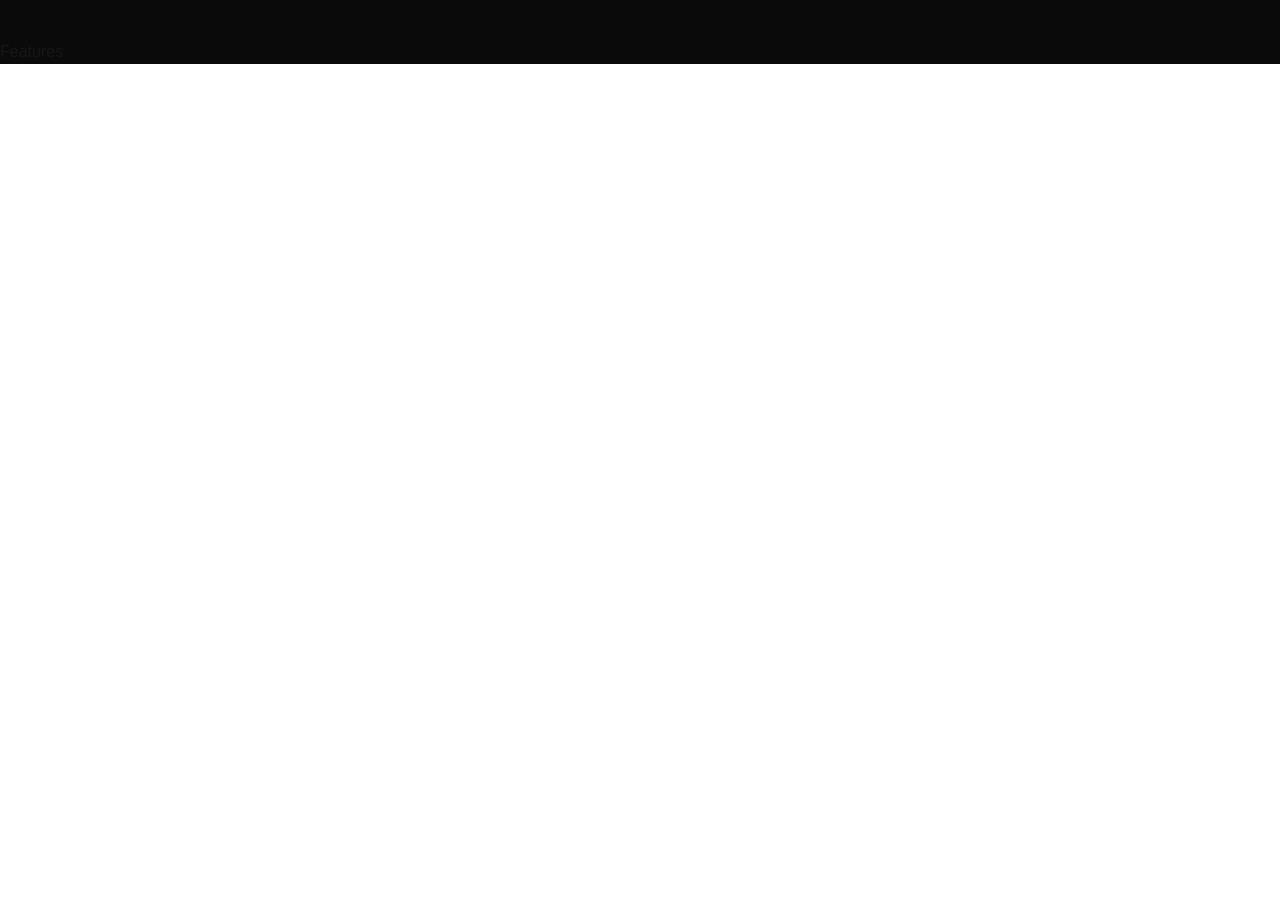
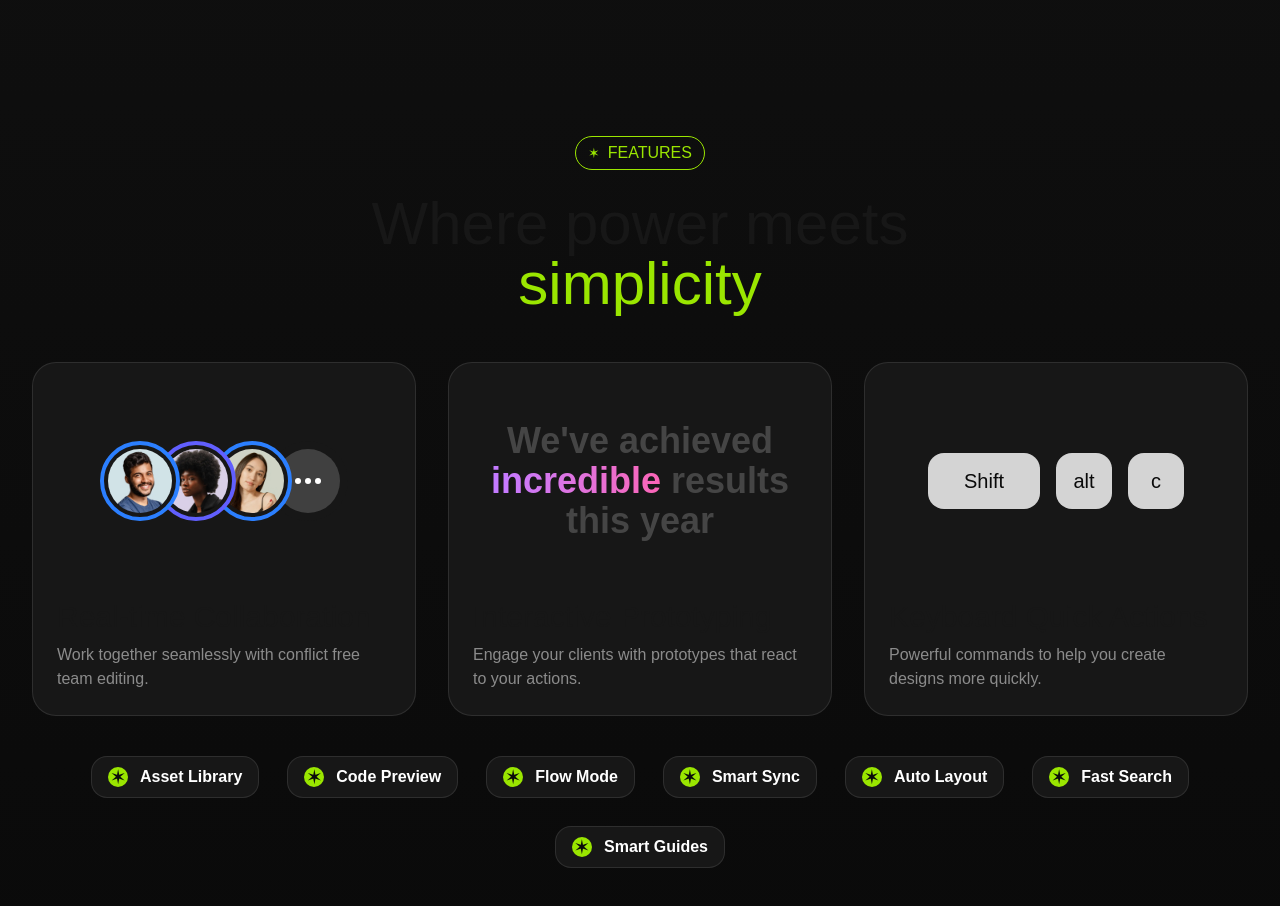
Before and after one commit to MakCoder-2004/Next.JS-Landing-Page, a Next.js app: page / in a window 1280 px wide. Shown: the part 1820-2726 px from the top of the page. Before the commit the page ends 1884 px from the top, so only its background shows below. Built offline with nearby package versions, Linux system fonts and the light colour scheme.

Commit message:
finished features section

```diff
--- /dev/null
+++ b/src/components/Avatar.tsx
@@ -0,0 +1,12 @@
+import React, { HTMLAttributes } from 'react'
+
+const Avatar = (props: HTMLAttributes<HTMLDivElement>) => {
+    const { className, children, ...rest } = props;
+    return (
+    <div className={`size-20 rounded-full overflow-hidden border-4 border-blue-500 p-1 bg-neutral-900 ${className}`} {...rest}>
+        {children}
+    </div>
+  )
+}
+
+export default Avatar
--- /dev/null
+++ b/src/components/FeatureCard.tsx
@@ -0,0 +1,19 @@
+const FeatureCard = (props: {
+  title: string;
+  description: string;
+  children?: React.ReactNode;
+  className?: string;
+}) => {
+  const { title, description, children, className } = props;
+  return (
+    <div className="bg-neutral-900 border border-white/10 rounded-3xl p-6 ">
+      <div className={`aspect-video ${className}`}>{children}</div>
+      <div>
+        <h3 className="text-3xl font-medium mt-6">{title}</h3>
+        <p className="text-white/50 mt-2">{description}</p>
+      </div>
+    </div>
+  );
+};
+
+export default FeatureCard;
--- /dev/null
+++ b/src/components/KeyboardKey.tsx
@@ -0,0 +1,12 @@
+import React, { HTMLAttributes } from "react";
+
+const KeyboardKey = (props: HTMLAttributes<HTMLDivElement>) => {
+  const { className, children, ...rest } = props;
+  return (
+    <div className={`size-14 bg-neutral-300 inline-flex items-center justify-center rounded-2xl text-xl text-neutral-950 font-medium ${className}`} {...rest}>
+        {children}
+    </div>
+  );
+};
+
+export default KeyboardKey;
--- a/src/sections/Features.tsx
+++ b/src/sections/Features.tsx
@@ -1,3 +1,12 @@
+import FeatureCard from "@/components/FeatureCard";
+import Tag from "@/components/Tag";
+import avatar1 from "@/assets/images/avatar-ashwin-santiago.jpg";
+import avatar2 from "@/assets/images/avatar-lula-meyers.jpg";
+import avatar3 from "@/assets/images/avatar-florence-shaw.jpg";
+import Image from "next/image";
+import Avatar from "@/components/Avatar";
+import KeyboardKey from "@/components/KeyboardKey";
+
 const features = [
   "Asset Library",
   "Code Preview",
@@ -9,5 +18,95 @@ const features = [
 ];
 
 export default function Features() {
-    return <div>Features</div>;
+  return (
+    <section className="py-24">
+
+      <div className="flex justify-center">
+        <Tag title="Features" />
+      </div>
+
+      <div>
+        <h2 className="text-6xl font-medium text-center mt-6 max-w-2xl mx-auto">
+          Where power meets <span className="text-lime-400">simplicity</span>
+        </h2>
+      </div>
+
+      <div className="mt-12 grid grid-cols-1 md:grid-cols-4 lg:grid-cols-3 gap-8 max-w-7xl mx-auto px-8">
+
+        {/* Feature 1 */}
+        <div className="md:col-span-2 lg:col-span-1">
+          <FeatureCard
+            title="Real-time Collaboration"
+            description="Work together seamlessly with conflict free team editing."
+          >
+            <div className="aspect-video flex items-center justify-center">
+              <Avatar className="z-40">
+                <Image src={avatar1} alt="Avatar 1" className="rounded-full" />
+              </Avatar>
+              <Avatar className="-ml-6 border-indigo-500 z-30">
+                <Image src={avatar2} alt="Avatar 2" className="rounded-full" />
+              </Avatar>
+              <Avatar className="-ml-6 border-amber-500 z-20">
+                <Image src={avatar3} alt="Avatar 3" className="rounded-full" />
+              </Avatar>
+              <Avatar className="-ml-6 border-transparent">
+                <div className="size-full bg-neutral-700 rounded-full flex items-center justify-center gap-1">
+                  {Array.from({ length: 3 }).map((_, i) => (
+                    <span className="size-1.5 rounded-full bg-white" key={i} />
+                  ))}
+                </div>
+              </Avatar>
+            </div>
+          </FeatureCard>
+        </div>
+
+        {/* Feature 2 */}
+        <div className="md:col-span-2 lg:col-span-1">
+          <FeatureCard
+            title="Interactive Prototyping"
+            description="Engage your clients with prototypes that react to your actions."
+          >
+            <div className="aspect-video flex items-center justify-center">
+              <p className="text-4xl font-extrabold text-white/20 text-center">
+                We&apos;ve achieved{" "}
+                <span className="text-transparent bg-clip-text bg-gradient-to-r from-purple-400 to-pink-400 ">
+                  incredible
+                </span>{" "}
+                results this year
+              </p>
+            </div>
+          </FeatureCard>
+        </div>
+
+        {/* Feature 3 */}
+        <div className="md:col-span-2 lg:col-span-1 md:col-start-2 lg:col-start-auto">
+          <FeatureCard
+            title="Keyboard Quick Actions"
+            description="Powerful commands to help you create designs more quickly."
+          >
+            <div className="gap-4 aspect-video flex items-center justify-center">
+              <KeyboardKey className="w-28">Shift</KeyboardKey>
+              <KeyboardKey>alt</KeyboardKey>
+              <KeyboardKey>c</KeyboardKey>
+            </div>
+          </FeatureCard>
+        </div>
+      </div>
+
+      {/* Feature tags */}
+      <div className="flex flex-wrap justify-center gap-3 mt-8">
+        {features.map((feature) => (
+          <div
+            key={feature}
+            className="bg-neutral-900 gap-3 items-center border border-white/10 rounded-2xl inline-flex px-3 md:px-4 py-1.5 md:py-2 md:m-2"
+          >
+            <span className="size-5 rounded-full inline-flex items-center justify-center bg-lime-400 text-neutral-950 text-xl">
+              &#10038;
+            </span>
+            <span className="text-white font-semibold md:texl-lg">{feature}</span>
+          </div>
+        ))}
+      </div>
+    </section>
+  );
 }
--- a/src/sections/Introduction.tsx
+++ b/src/sections/Introduction.tsx
@@ -5,7 +5,7 @@ const text = `You're racing to create exceptional work, but traditional design t
 export default function Introduction() {
   return (
     <section className="py-28 lg:py-40 mx-auto max-w-7xl w-full">
-      <div className="relative">
+      <div>
         <div className="flex justify-center">
           <Tag title="Introducing Layers" />
         </div>
```
Lines whose indentation alone changed are shown as unchanged.
